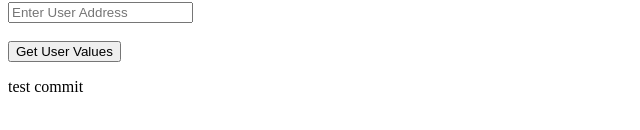
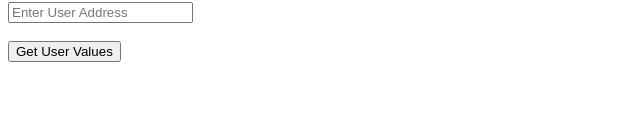
Before and after one commit to RakeshLakhara/demoapp, an Angular app: page / in a window 1280 px wide. Shown: the part 608-738 px from the top of the page, without its empty margins (0-640 px from the left). Built offline with nearby package versions, Linux system fonts and the light colour scheme.

Commit message:
update app.component.html #testingchangesrevert
testing changes reverted

```diff
--- a/src/app/app.component.html
+++ b/src/app/app.component.html
@@ -65,4 +65,3 @@
     <br><br>
     <button>Get User Values</button>
 </form>
-<p>test commit</p>
```
